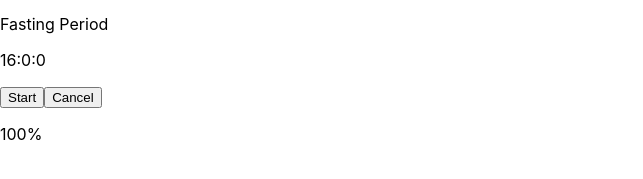
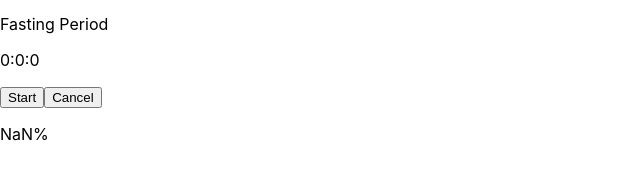
Before and after one commit to graceB-J/FastTrack_Timer, a React (Create React App) app: page / in a window 1280 px wide. Shown: the part 305-484 px from the top of the page, without its empty margins (0-643 px from the left). Built offline with nearby package versions, Linux system fonts and the light colour scheme.

Commit message:
Linked Selection Area Time to Timer

```diff
--- a/src/App.js
+++ b/src/App.js
@@ -8,6 +8,7 @@ class App extends React.Component {
   constructor(props) {
     super(props)
     this.state = {
+      length: 0,
       history: []
     };
   }
@@ -18,8 +19,14 @@ class App extends React.Component {
     } else if (length > 24) {
       length = 24;
     }
-    this.state = length;
-    console.log(length);
+
+    this.setState(prevState => {
+      return ({
+        length: length,
+        history: prevState.history
+      })
+    })
+    console.log(this.state.length);
   }
 
   // handleFinished = fastInfo => {
@@ -32,7 +39,8 @@ class App extends React.Component {
     return (
       <div>
         <SelectionArea handleAddFast={this.handleAddFast} />
-        <Timer totalFastTime={16 * 60 * 60} />
+        <Timer
+          totalFastTime={this.state.length * 3600} />
       </div>
     );
   }
```
Also changed, not shown: src/Timer.js (+5 -4 lines).
